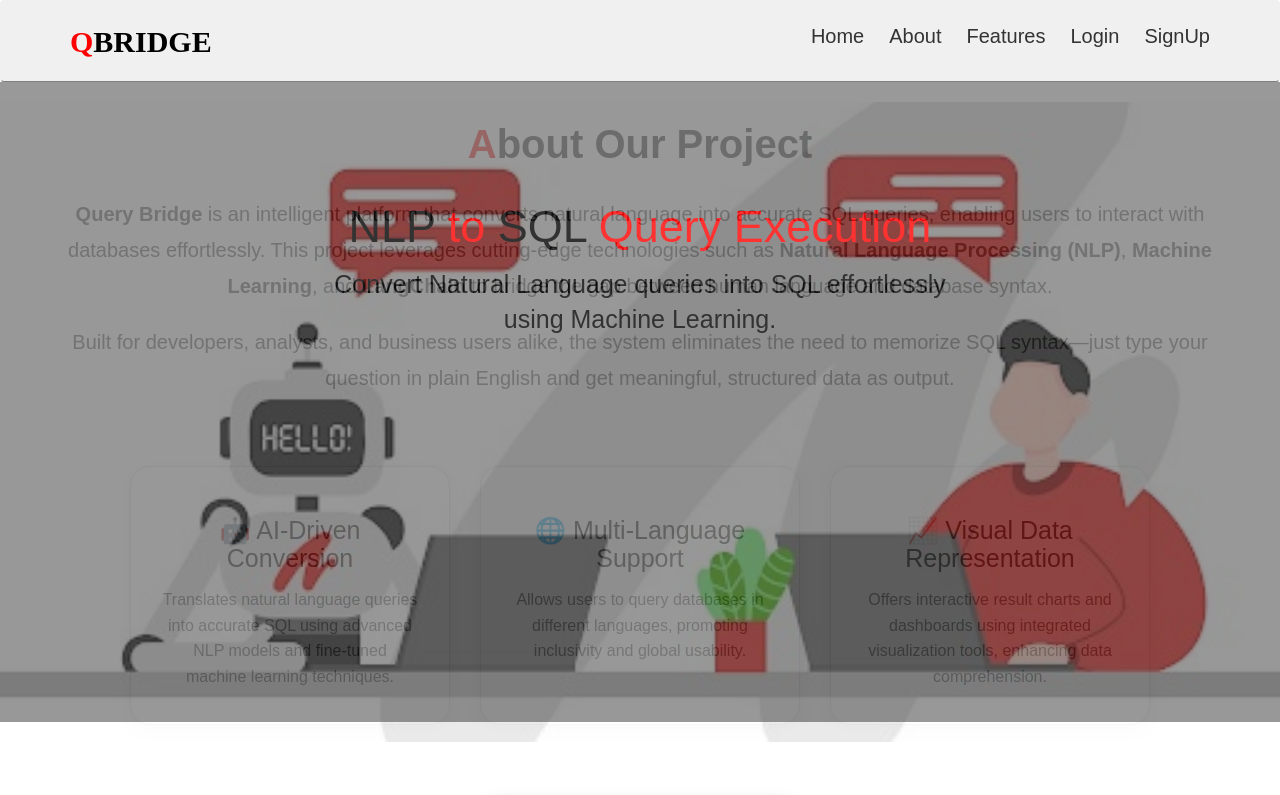
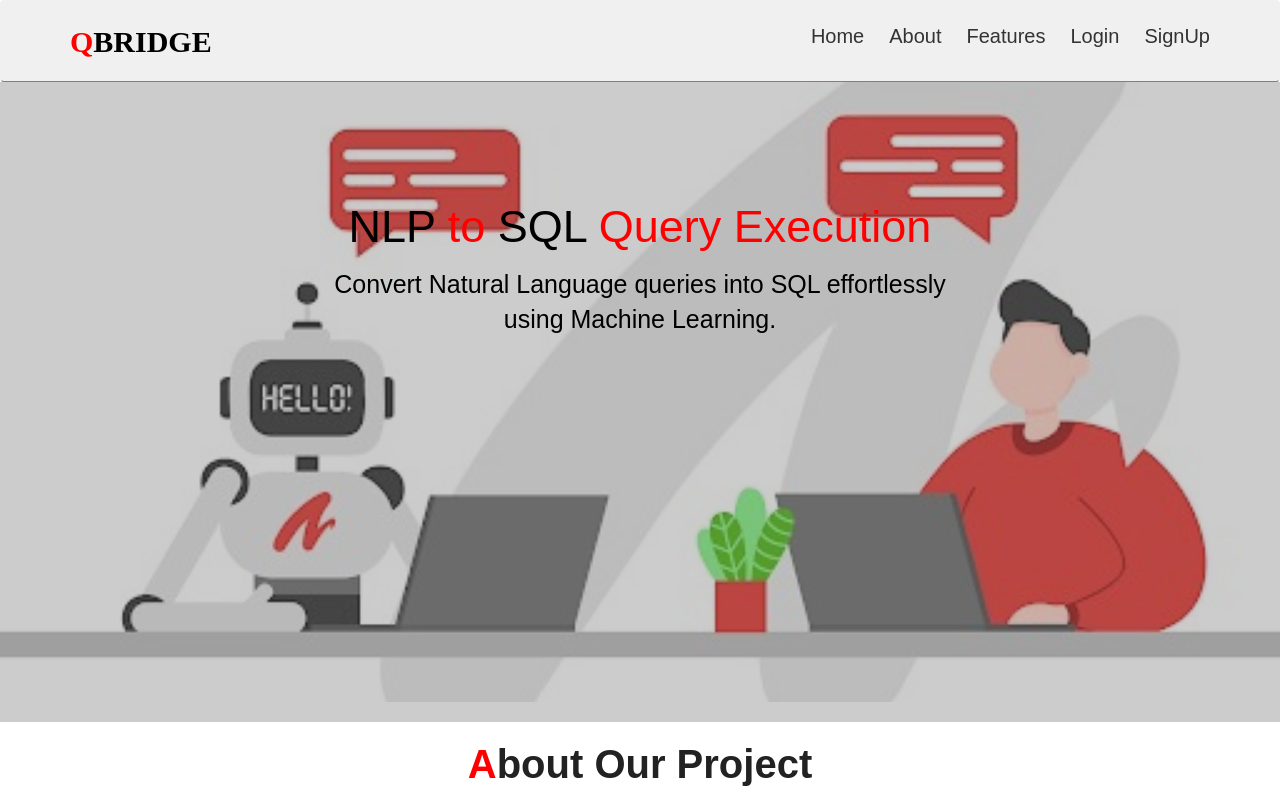
Before and after one commit to keerthiram2612/NLP--to-SQL-Conversion, a React (Create React App) app: page /about in a window 1280 px wide. Shown: the top 795 px of the page. Built offline with nearby package versions, Linux system fonts and the light colour scheme.

Commit message:
opactiy is fixed

```diff
--- a/src/Components/AboutContent.jsx
+++ b/src/Components/AboutContent.jsx
@@ -5,7 +5,7 @@ export default function AboutContent() {
 
   return (
     <div className="home">
-      <div className="home-image text-center">
+      <div className="home-image text-center"></div>
           <div className="text text-center">
             <h1 className="title text-center">
               NLP <span>to</span> SQL <span>Query Execution</span>
@@ -15,7 +15,6 @@ export default function AboutContent() {
               using Machine Learning.
             </p>
           </div>
-        </div>
       <div className="about-container">
         <h2 className="about-title"><span>A</span>bout Our Project</h2>
 
--- a/src/Components/FeatureContent.jsx
+++ b/src/Components/FeatureContent.jsx
@@ -5,7 +5,7 @@ export default function FeatureContent() {
   return (
     <div>
       <div className="home">
-      <div className="home-image text-center">
+      <div className="home-image text-center"></div>
           <div className="text text-center">
             <h1 className="title text-center">
               NLP <span>to</span> SQL <span>Query Execution</span>
@@ -15,7 +15,6 @@ export default function FeatureContent() {
               using Machine Learning.
             </p>
           </div>
-        </div>
         <div className="features">
       <h2 className="text-center"><span>F</span>eatures</h2>
       <p>Enable users to query databases in natural language, translating queries into
--- a/src/Components/Homestyle.css
+++ b/src/Components/Homestyle.css
@@ -14,7 +14,7 @@
   color:black;
   width: 100%;
   height: 80vh;
-  background-color: rgba(0, 0, 0, 0.1);
+  background-color: rgba(0, 0, 0, 0.2);
   position: relative;
   margin: -20px 0;
 }
```
